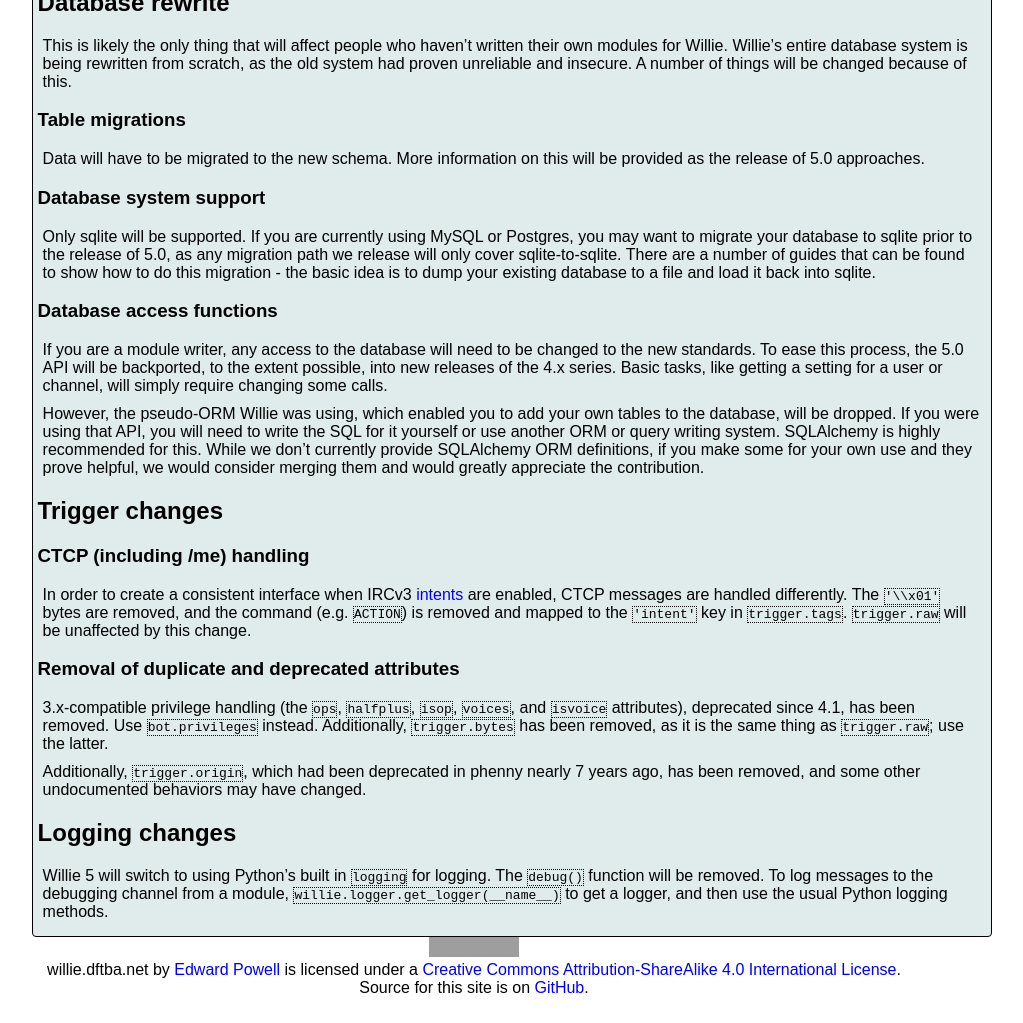
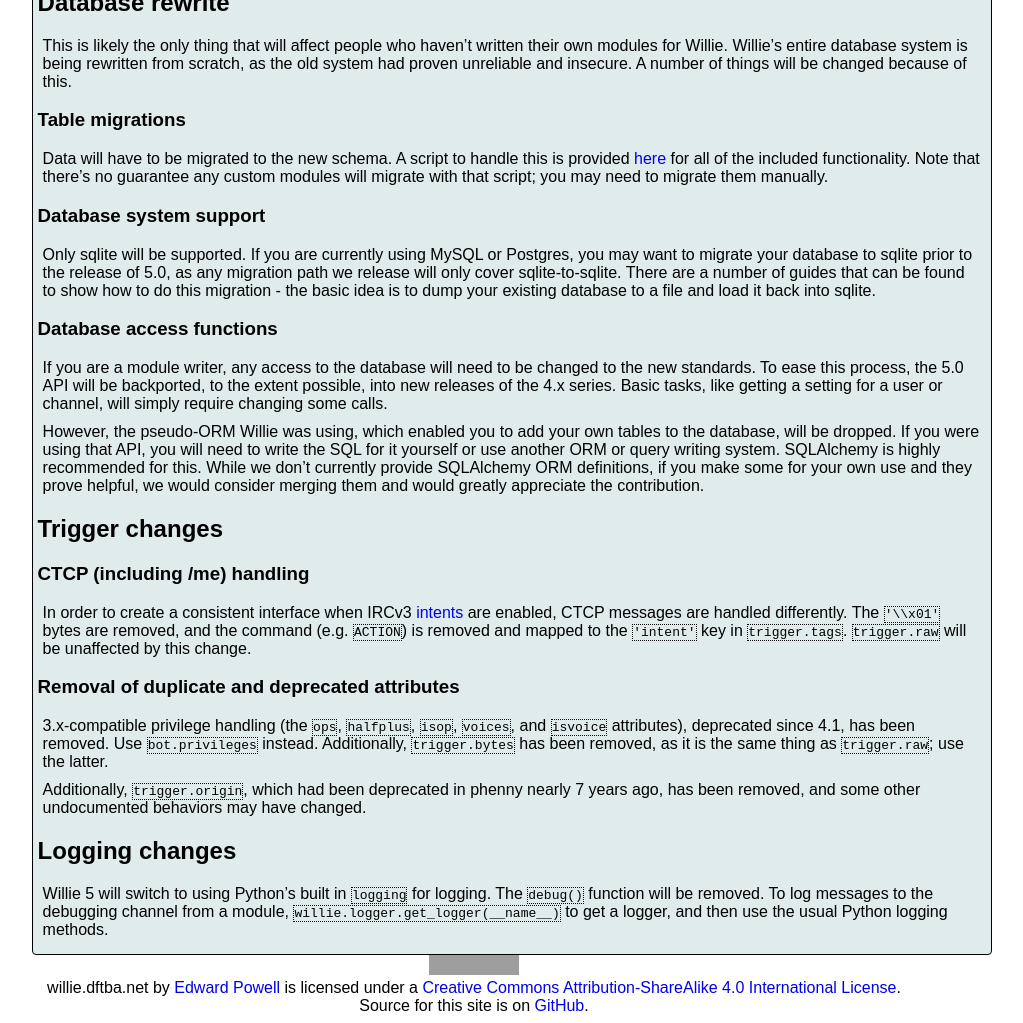
Before and after one commit to sopel-irc/sopel.chat, a Jekyll site: the page built from willie_5.md, in a window 1280 px wide. Shown: the part 320-1343 px from the top of the page, without its empty margins (166-1189 px from the left). Built offline with Jekyll 4.4.1, drawn with Linux system fonts in a browser that asks for light colours; some web fonts are replaced; Markdown is read by kramdown in place of the engine named in the settings; grey boxes are pictures that could not be loaded.

Commit message:
Add link to Willie 5 db migration script

```diff
--- a/willie_5.md
+++ b/willie_5.md
@@ -19,8 +19,12 @@
 
 ### Table migrations
 
-Data will have to be migrated to the new schema. More information on this will
-be provided as the release of 5.0 approaches.
+Data will have to be migrated to the new schema. A script to handle this is
+provided [here][db_script] for all of the included functionality. Note that
+there's no guarantee any custom modules will migrate with that script; you may
+need to migrate them manually.
+
+[db_script]: https://github.com/embolalia/willie/blob/master/contrib/update_db.py
 
 ### Database system support
 
```
